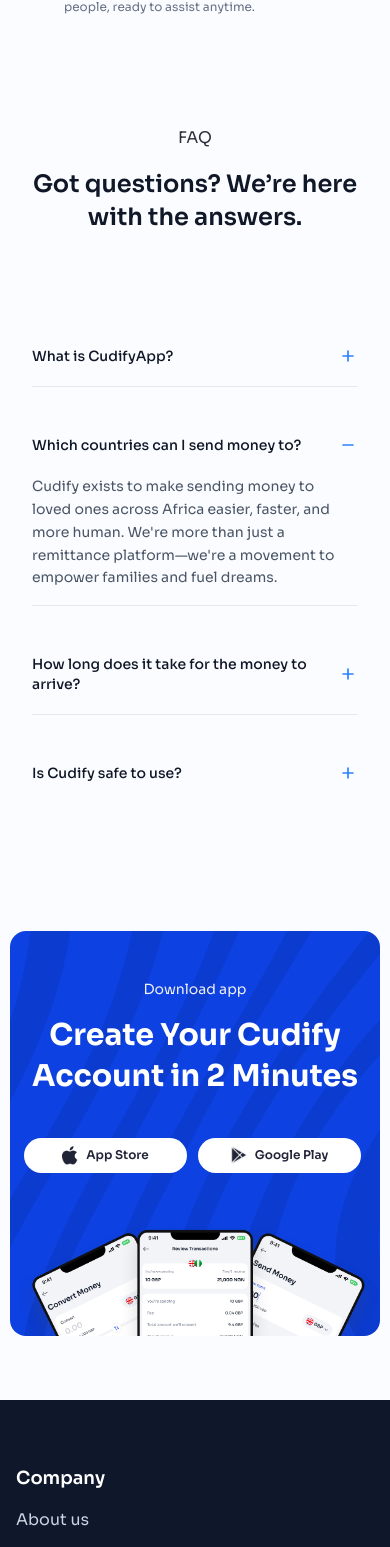
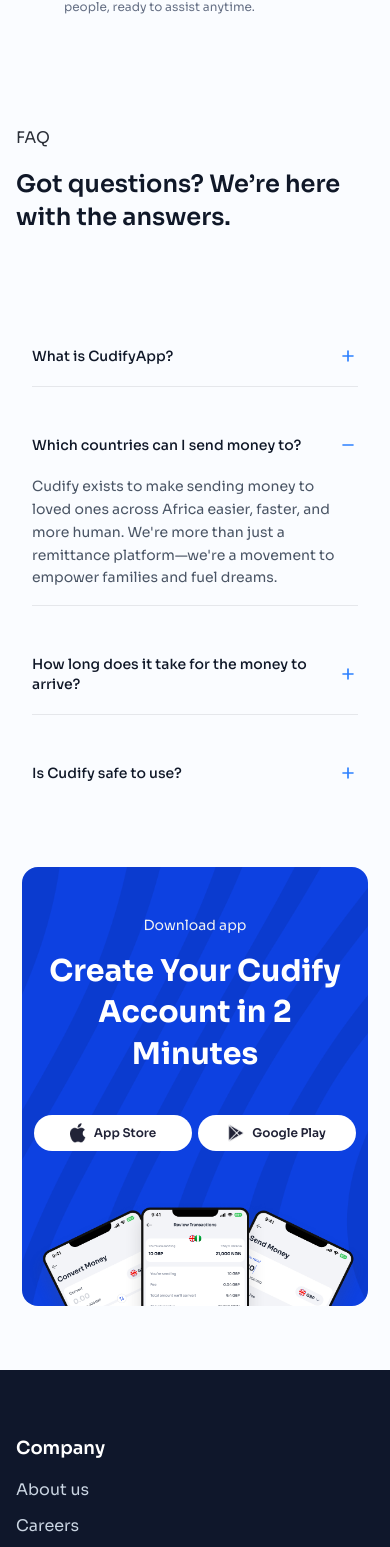
Before and after one commit to Joesef127/cudify, a React (Vite) app: page / in a window 390 px wide. Shown: the part 6060-7607 px from the top of the page. Built offline with nearby package versions, Linux system fonts and the light colour scheme.

Commit message:
chore: made space changes and text alignment

```diff
--- a/src/components/CTASection.tsx
+++ b/src/components/CTASection.tsx
@@ -4,7 +4,7 @@
 
 export default function CTASection() {
   return (
-    <section className="py-16 md:py-24 w-full flex justify-center items-center relative overflow-hidden">
+    <section className="pb-16 px-3 md:px-5 w-full flex justify-center items-center relative overflow-hidden">
       <div className="container bg-[#0D41E1] mx-2.5 sm:mx-5 md:mx-auto relative z-10 flex flex-col items-center text-center text-white overflow-hidden rounded-2xl">
         {/* Text Section */}
         <div className="flex flex-col items-center justify-center gap-6 mt-12 md:mt-16 max-w-2xl mx-auto px-3 z-10">
--- a/src/components/FaqSection.tsx
+++ b/src/components/FaqSection.tsx
@@ -6,7 +6,7 @@
     <section className="py-12 md:py-16 lg:py-20 bg-[#FAFCFF] w-full">
       <div className="container mx-auto grid grid-cols-1 lg:grid-cols-2 items-start gap-12 px-4">
         {/* Left: Title */}
-        <div className="flex flex-col gap-4 md:gap-6 max-w-xl text-center lg:text-left mx-auto lg:mx-0" data-aos='fade-right'>
+        <div className="flex flex-col gap-4 md:gap-6 max-w-xl mx-auto lg:mx-0" data-aos='fade-right'>
           <p className="text-base md:text-lg lg:text-xl leading-7 font-normal text-[#2B2F38]" data-aos='fade-right'>
             FAQ
           </p>
```
